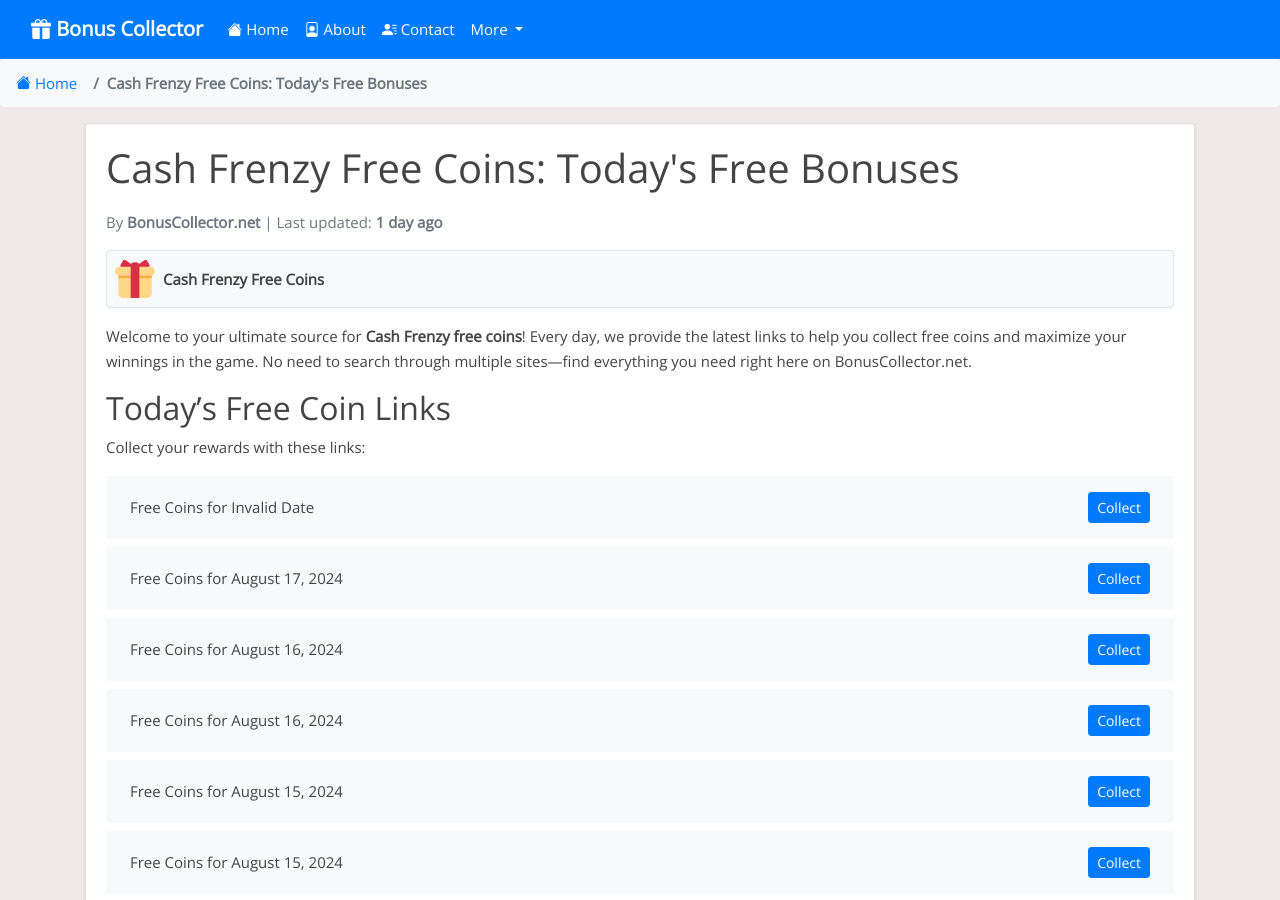
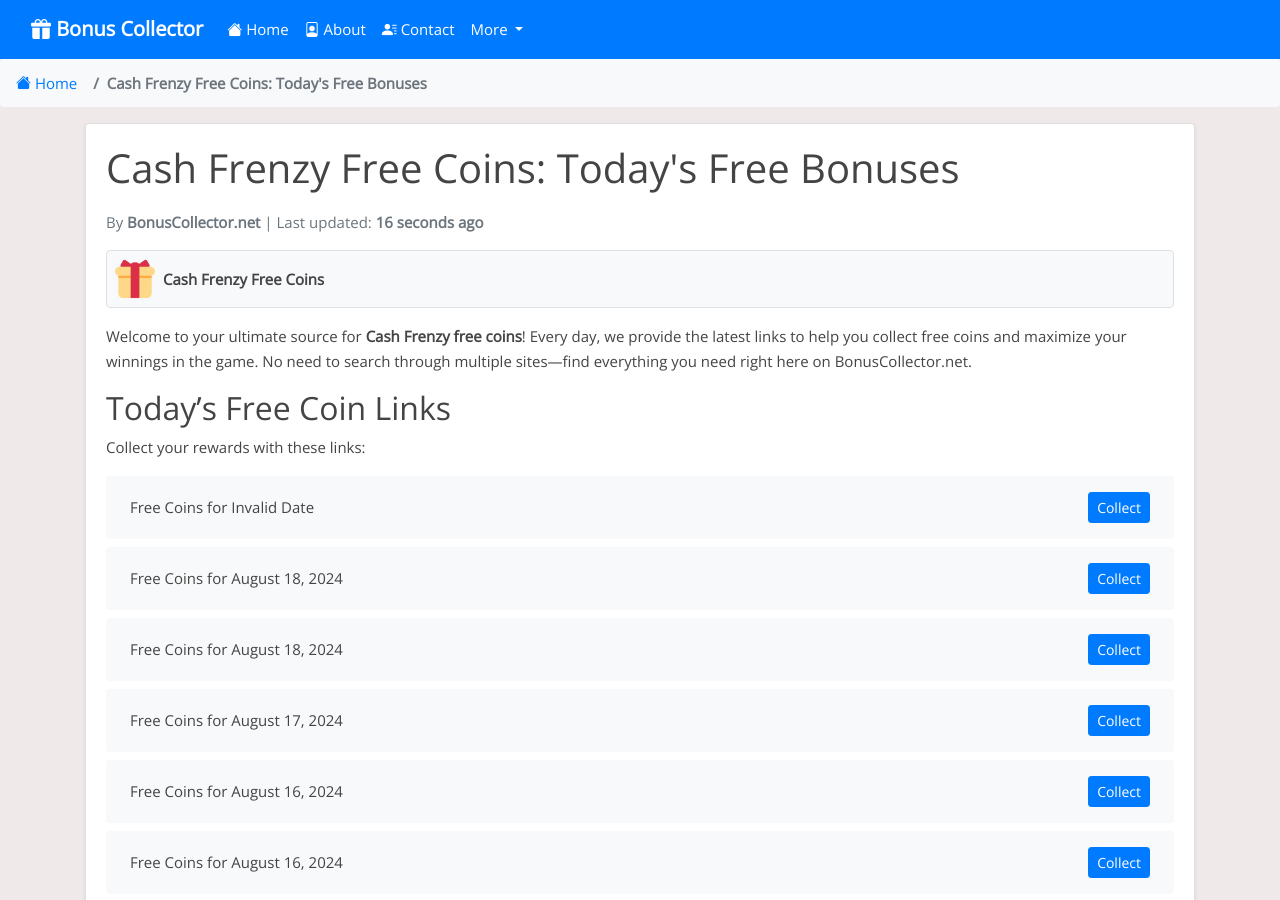
Before and after one commit to Prollad99/bs-net, a Jekyll site: the page built from _posts/2024-07-04-cash-frenzy.md, in a window 1280 px wide and 900 px high. Built offline with Jekyll 4.4.1, drawn with Linux system fonts in a browser that asks for light colours; nearby versions of some CDN libraries; comment, search, counter and statistics services are not loaded; some of the changed text lies outside the part shown.

Commit message:
Update cash-frenzy reward links and last modified date

```diff
--- a/_data/include_files.yml
+++ b/_data/include_files.yml
@@ -14,7 +14,7 @@
   last_modified: 2024-08-17 03:10:31
 
 cash-frenzy.html:
-  last_modified: 2024-08-17 03:34:02
+  last_modified: 2024-08-18 06:26:38
 
 hit-it-rich.html:
   last_modified: 2024-08-16 03:38:34
--- a/_includes/cash-frenzy.html
+++ b/_includes/cash-frenzy.html
@@ -2,6 +2,14 @@
   <li class="list-group-item d-flex justify-content-between align-items-center">
     <span>Free Coins for Invalid Date</span>
     <a href="https://bit.ly/installCashFrenzyNow" class="btn btn-primary btn-sm">Collect</a>
+  </li>
+  <li class="list-group-item d-flex justify-content-between align-items-center">
+    <span>Free Coins for August 18, 2024</span>
+    <a href="https://cashfrenzy.co/0818fbcoins1" class="btn btn-primary btn-sm">Collect</a>
+  </li>
+  <li class="list-group-item d-flex justify-content-between align-items-center">
+    <span>Free Coins for August 18, 2024</span>
+    <a href="http://cashfrenzy.co/4dyhXiq" class="btn btn-primary btn-sm">Collect</a>
   </li>
   <li class="list-group-item d-flex justify-content-between align-items-center">
     <span>Free Coins for August 17, 2024</span>
@@ -391,12 +399,4 @@
     <span>Free Coins for Invalid Date</span>
     <a href="http://cashfrenzy.co/4cF3oJp" class="btn btn-primary btn-sm">Collect</a>
   </li>
-  <li class="list-group-item d-flex justify-content-between align-items-center">
-    <span>Free Coins for Invalid Date</span>
-    <a href="https://cashfrenzy.co/0702fbcoins2x" class="btn btn-primary btn-sm">Collect</a>
-  </li>
-  <li class="list-group-item d-flex justify-content-between align-items-center">
-    <span>Free Coins for Invalid Date</span>
-    <a href="http://cashfrenzy.co/45MOG0y" class="btn btn-primary btn-sm">Collect</a>
-  </li>
 </ul>
```
Also changed, not shown: links-json/cash-frenzy.json (+8 -6 lines).
